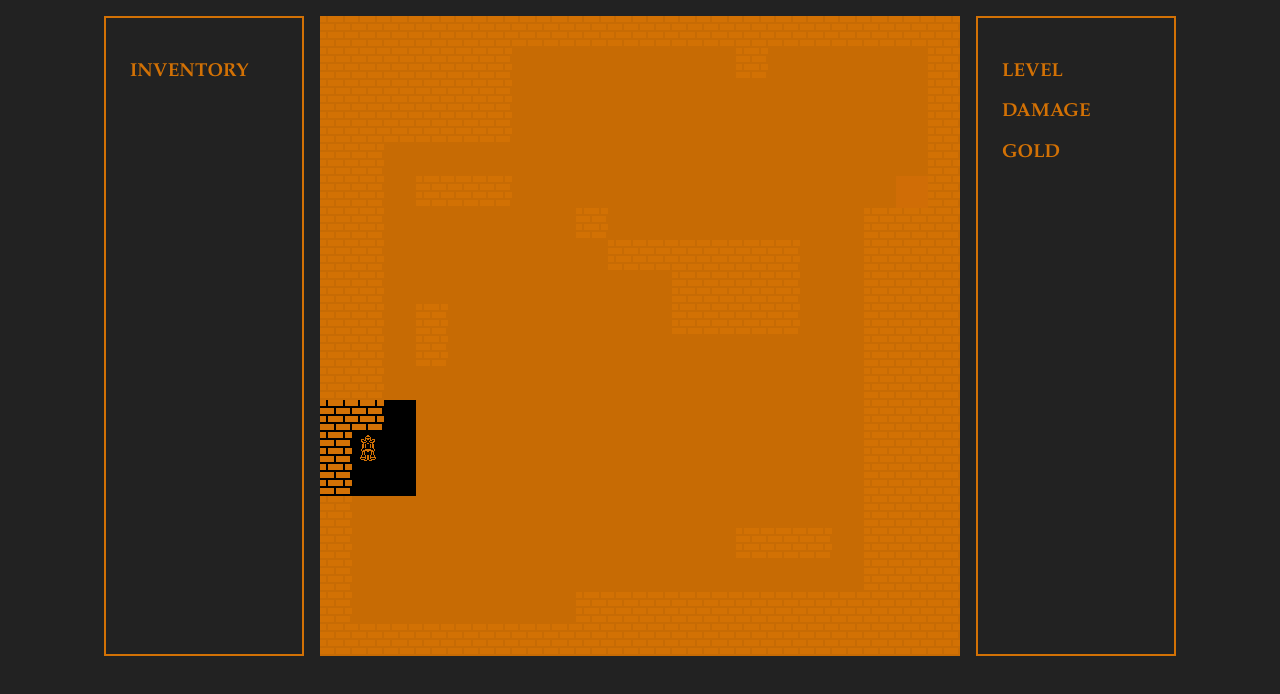
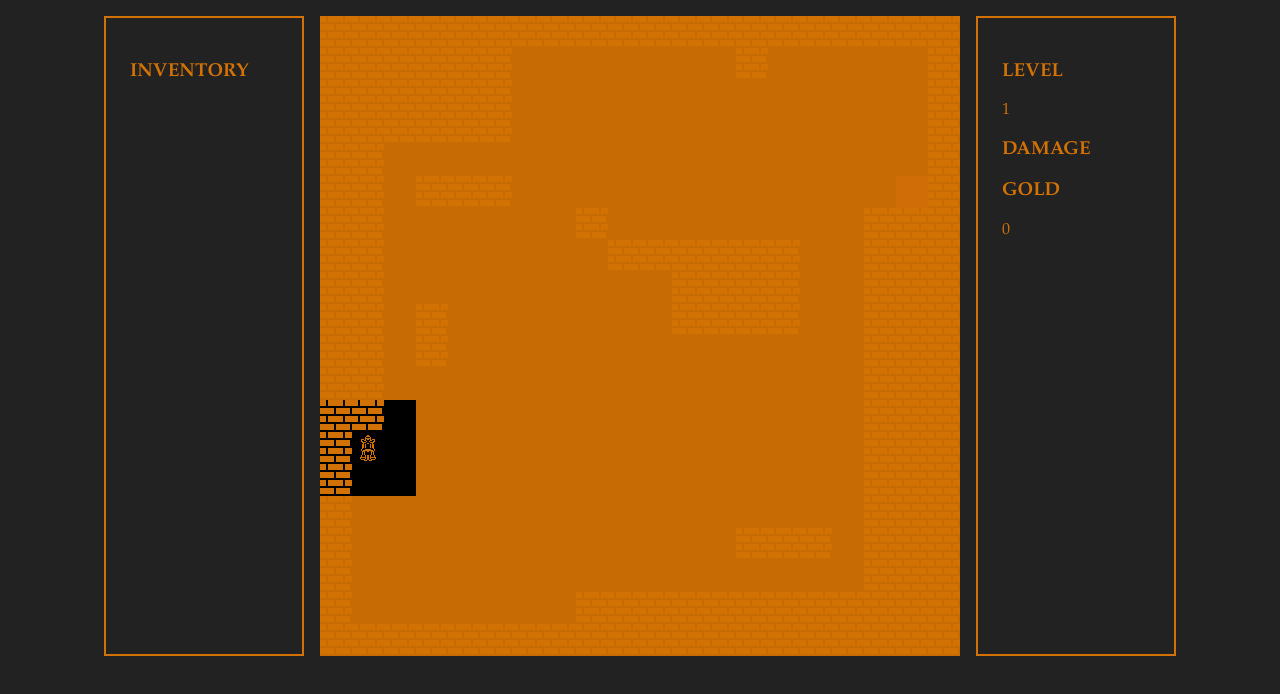
Before and after one commit to alexbykoff/13, a website built with webpack: page index.html in a window 1280 px wide. Built offline with nearby package versions, Linux system fonts and the light colour scheme.

Commit message:
Update sidebar on new gold

```diff
--- a/index.html
+++ b/index.html
@@ -13,12 +13,15 @@
         <div class="sidebar">
             <div class="widget">
                 <h3>Level</h3>
+                <div id="level"></div>
             </div>
             <div class="widget">
                 <h3>Damage</h3>
+                <div id="damage"></div>
             </div>
             <div class="widget">
                 <h3>Gold</h3>
+                <div id="gold"></div>
             </div>
         </div>
     </div>
--- a/js/Loot.js
+++ b/js/Loot.js
@@ -28,7 +28,7 @@ export default class Loot {
             this.type = "coins";
             this.price = Math.floor(rndInt(10, 25) * game.player.level * 0.75);
             game.player.gold += this.price;
-
+            game.player.updateInfobar();
         }
         else {
             const secondRoll = rollDice();
--- a/js/Player.js
+++ b/js/Player.js
@@ -10,6 +10,7 @@ export default class Player {
         this.exp = 0;
         this.x = 0;
         this.y = 0;
+        this.updateInfobar();
     }
 
     movePlayerTo(x, y) {
@@ -41,4 +42,11 @@ export default class Player {
         this.x = x;
         this.y = y;
     }
+
+    updateInfobar() {
+        const level = document.getElementById('level');
+        const gold = document.getElementById('gold');
+        level.innerHTML = this.level;
+        gold.innerHTML = this.gold;
+    }
 }
```
